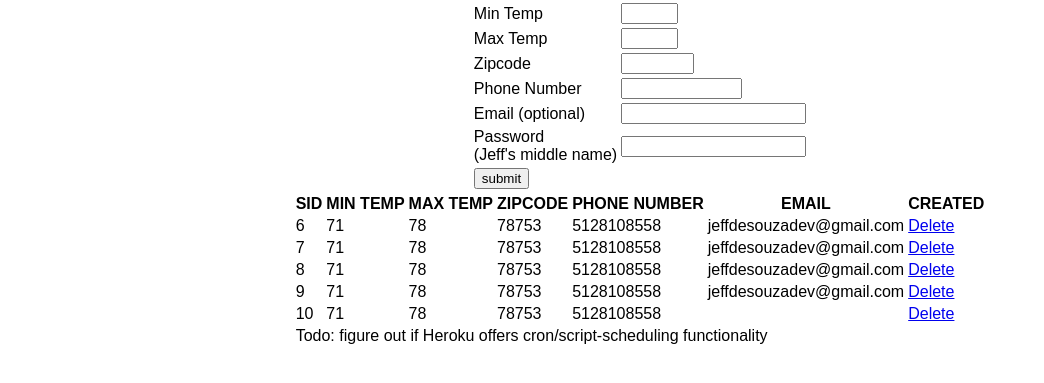
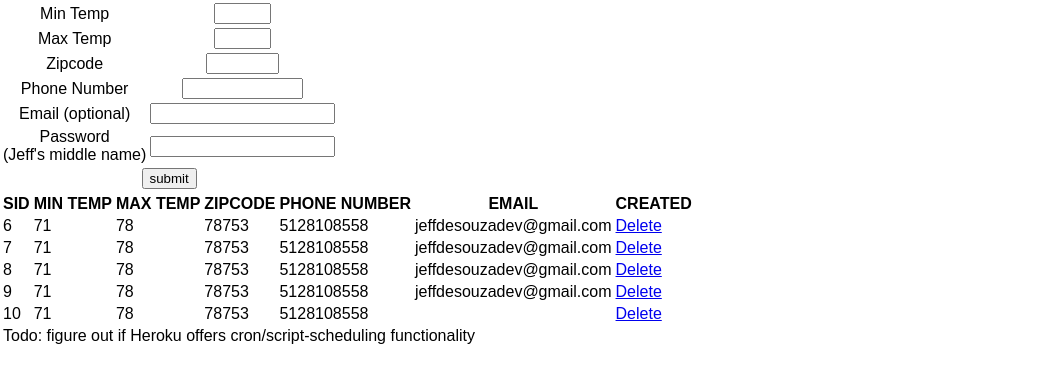
Before and after one commit to jeffdesouzadev/NextNiceDayPython, a Flask app: page / in a window 1280 px wide. Shown: the top 383 px of the page, without its empty margins (0-1044 px from the left). Run offline with Flask 2, Linux system fonts and the light colour scheme; data comes from the database, SQL or seed files in the repository.

Commit message:
clean up, pass 1

```diff
--- a/app.py
+++ b/app.py
@@ -54,15 +54,15 @@ def index():
             out = open_weather_request(
                 schedule_min_temp, schedule_max_temp, schedule_zipcode)
             text_response = send_text(out, schedule_phone_number)
-            out = text_response
+
             print(out)
             try:
                 db.session.add(new_schedule)
                 db.session.commit()
 
                 # print(out)
-                # return redirect('/')
-                return render_template('index.html', out=out)
+                return redirect('/')
+                # return render_template('index.html', out=out)
             except:
                 return "There was an issue adding your schedule."
         else:
--- a/static/css/main.css
+++ b/static/css/main.css
@@ -2,3 +2,9 @@ body {
   margin: 0;
   font-family: sans-serif;
 }
+
+.instantTextForm {
+  text-align: center;
+  margin-left: auto;
+  margin-right: auto;
+}
--- a/templates/index.html
+++ b/templates/index.html
@@ -5,8 +5,7 @@
 {% endblock %}
 
 {% block body %}
-<center>
-<div class='insertSchedule'>
+<div class='instantTextForm'>
     <form action='/' method=post>
     <table>
         <TR><TD>Min Temp</TD><TD><input type=text name=min_temp size=4></TD></TR>
@@ -18,10 +17,6 @@
         <TR><TD colspan=2><input type=submit name=submit value=submit></TD></TR>
     </table>
     </form>
-</div>
-
-<div>
-    {{out}}
 </div>
 
 {% if schedules|length > 0 %}
```
